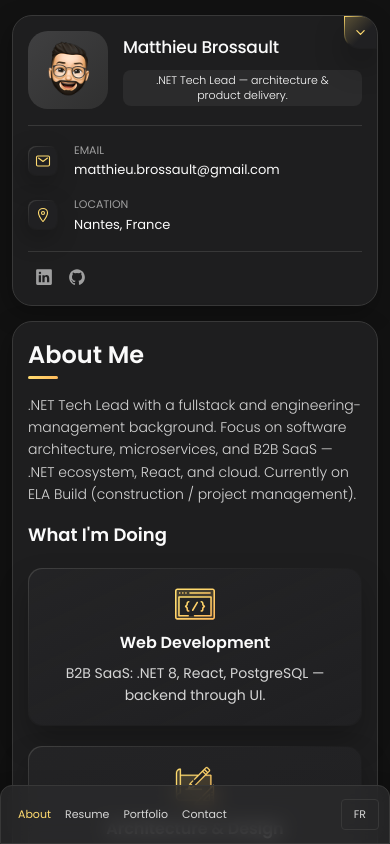
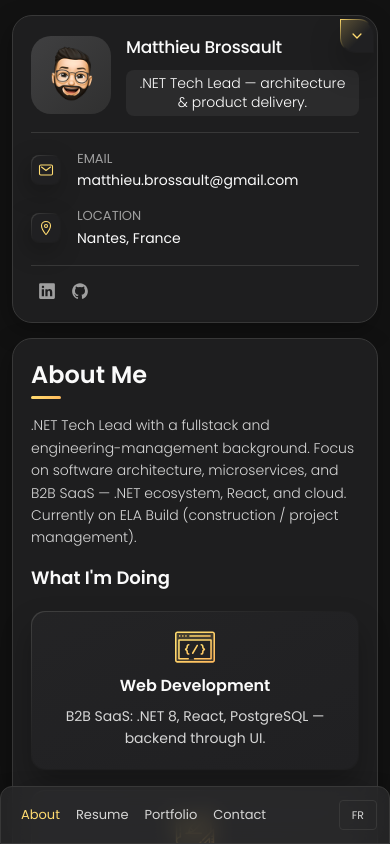
Before and after one commit to MatthieuBrossault/matthieubrossault.github.io, a website built with Vite: page index.html in a window 390 px wide. Both pictures are taken after a click on the button 360 px from the left and 32 px from the top of the page. Shown: the top 844 px of the page. Built offline with nearby package versions, Linux system fonts and the light colour scheme.

Commit message:
Mobile text style adjustment

```diff
--- a/src/styles/main.css
+++ b/src/styles/main.css
@@ -1,4 +1,51 @@
 /* vCard theme overrides — minimal (see vcard.css) */
+
+/* Mobile: sidebar & bottom navbar text aligned with article body (fs-6) */
+@media (max-width: 579px) {
+  .sidebar,
+  article {
+    padding: 18px;
+  }
+
+  .sidebar {
+    max-height: 124px;
+  }
+
+  .sidebar.active {
+    max-height: 440px;
+  }
+
+  .info-content .title {
+    font-size: var(--fs-6);
+    padding: 4px 12px;
+  }
+
+  .info_more-btn {
+    font-size: var(--fs-6);
+  }
+
+  .sidebar .contact-title {
+    font-size: var(--fs-7);
+  }
+
+  .sidebar .contact-info :is(.contact-link, address) {
+    font-size: var(--fs-6);
+  }
+
+  .navbar-list {
+    padding: 0 12px;
+  }
+
+  .navbar-link {
+    font-size: var(--fs-7);
+    padding: 18px 8px;
+  }
+
+  #lang-btn {
+    font-size: var(--fs-7);
+    padding: 0.4rem 0.8rem;
+  }
+}
 
 /* Sidebar subtitle: allow wrapping on desktop (vCard uses width: max-content) */
 .sidebar-info .info-content {
```
